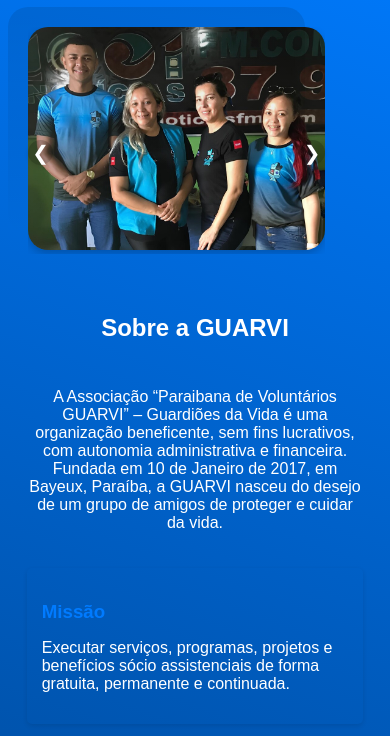
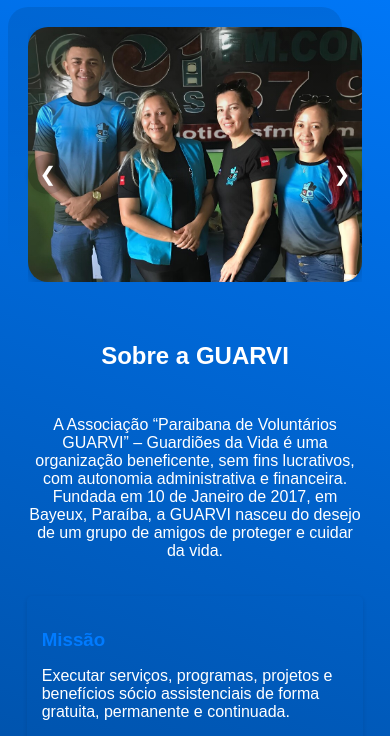
Before and after one commit to Robert-dk/projeto-guarvi, a plain HTML site: page index.html in a window 390 px wide. Shown: the part 108-844 px from the top of the page. Drawn offline with nearby package versions, Linux system fonts and the light colour scheme; some packages are replaced by stand-ins of ours.

Commit message:
Atualizando o layout da página inicial

```diff
--- a/css/navbar.css
+++ b/css/navbar.css
@@ -3,6 +3,7 @@ body {
   background: linear-gradient(200deg, #007bff, #000, #fff);
   /* Garante que o fundo cubra toda a altura da tela, mesmo com pouco conteúdo */
   min-height: 100vh;
+  font-size: 16px; /* Aumentar o tamanho da fonte */
   /* Centraliza os elementos horizontalmente e verticalmente */
   align-items: center;
   justify-content: center;
@@ -208,24 +209,3 @@ body {
     width: 90%; /* Largura ajustada para telas menores */
   }
 }
-
-/* ... (seu CSS original) ... */
-
-/* Media Query para telas menores que 480px */
-@media (max-width: 480px) {
-  .carousel-wrapper {
-    width: 90%; /* Aumenta a largura do carrossel para ocupar mais espaço em telas pequenas */
-  }
-
-  .carousel-item img {
-    width: 100%; /* Garante que a imagem ocupe toda a largura do item */
-    height: auto;  /* Mantém a proporção da imagem */
-  }
-
-  /* Ajuste outros elementos do carrossel conforme necessário */
-  .prev-btn, .next-btn {
-    /* Diminua o tamanho dos botões ainda mais */
-    width: 25px;
-    height: 25px;
-  }
-}
```
